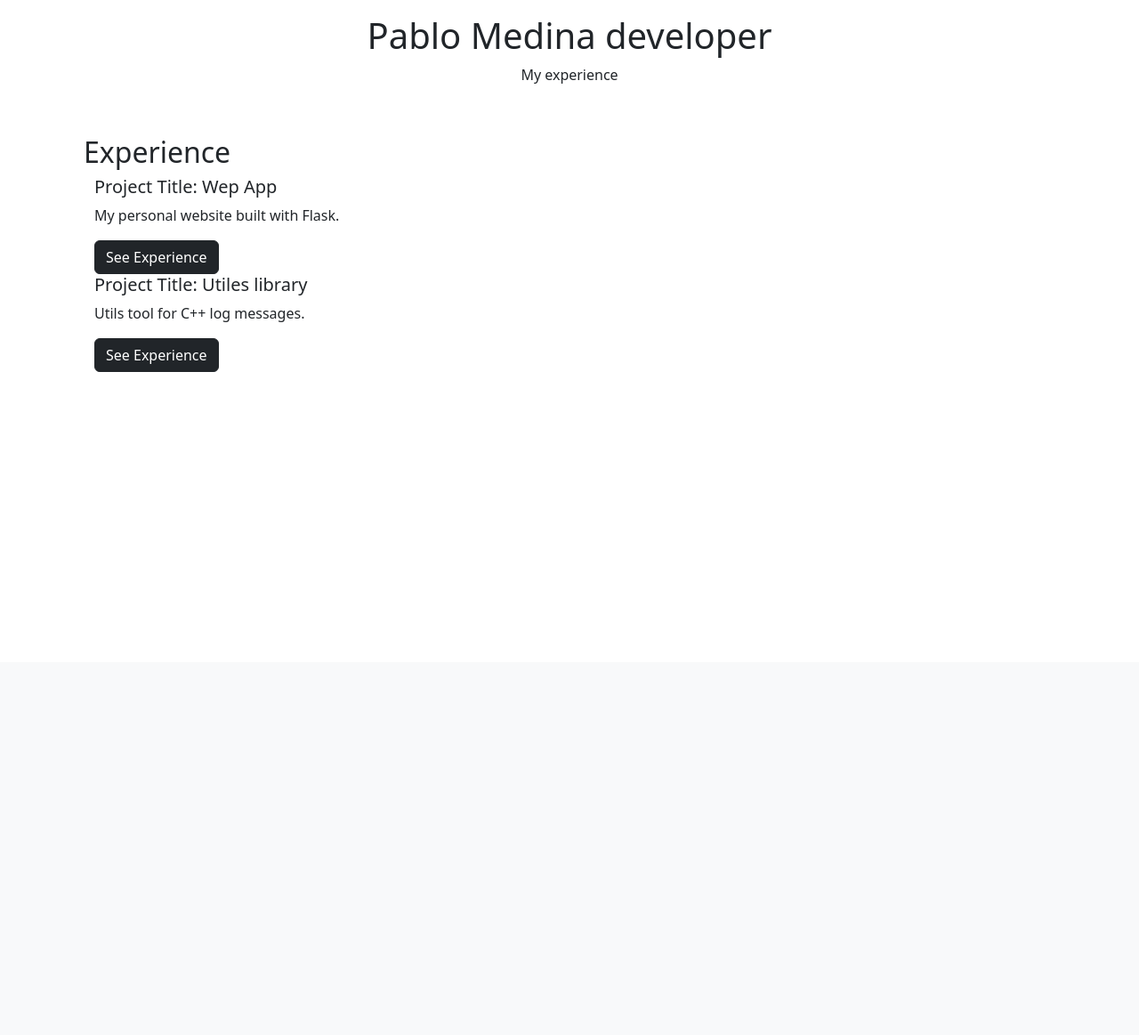
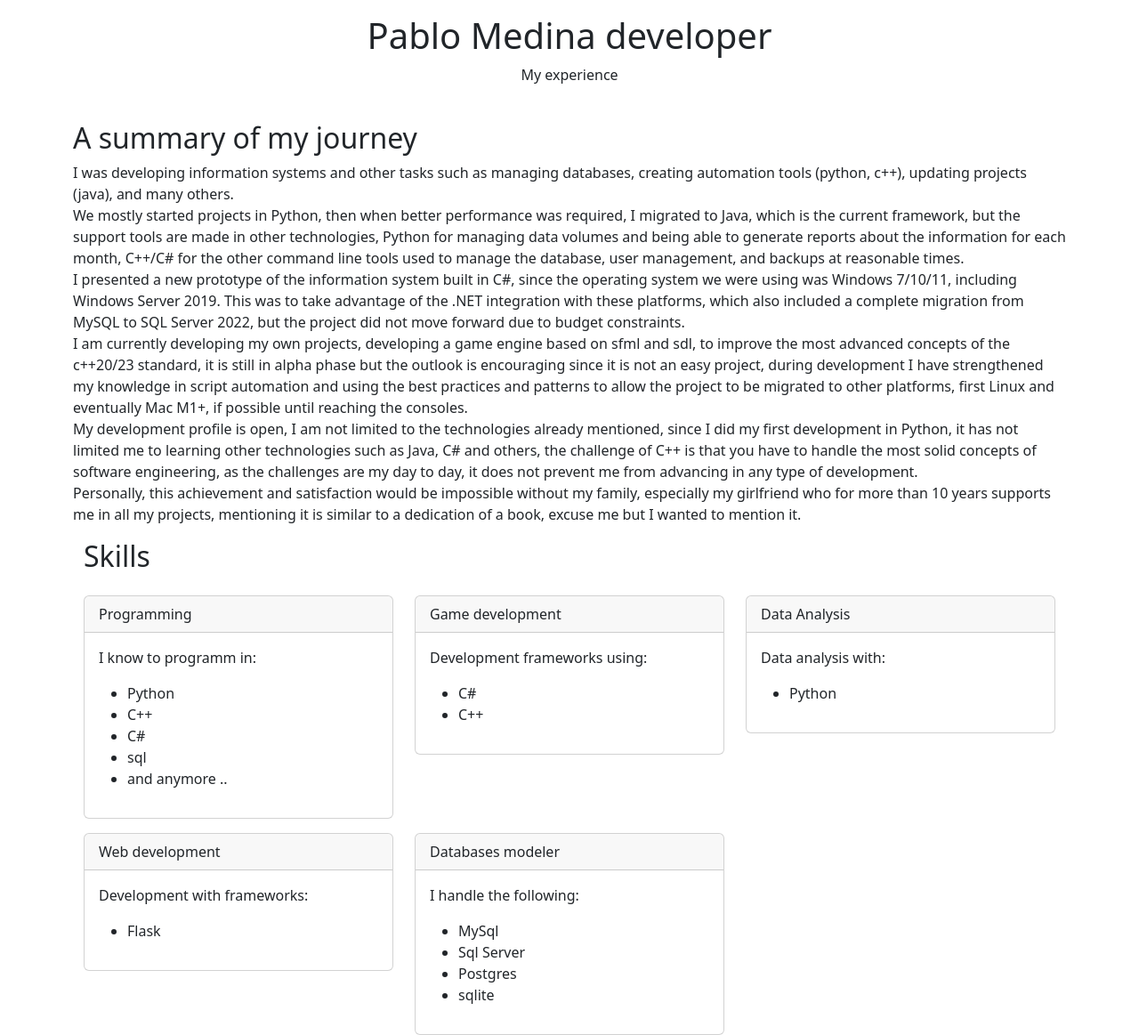
Before and after one commit to pcmasoft/py-flask, a Flask app: page /experience in a window 1280 px wide. Shown: the part 56-1219 px from the top of the page at 89% size. Before the commit the page ends 474 px from the top, so only its background shows below. Run offline with Flask 3, Linux system fonts and the light colour scheme; some libraries are stand-ins or nearby versions.

Commit message:
Update: 15-10-2025  8:50

```diff
--- a/app/templates/experience.html
+++ b/app/templates/experience.html
@@ -8,18 +8,62 @@
     <p>My experience</p>
 </div>
 
-<!-- Projects -->
+<!-- A summary of my journey -->
 <br>
-<div class="container mt-3">
-    <h2> Experience </h2>
-    {%for proj in user_data.projects%}
-    <div class="container">
-        <h5>Project Title: {{proj.project}}</h5>
-        <p>{{proj.description}}</p>
-        <a class="btn btn-dark" href="{{proj.link}}" role="button">See Experience</a>
+<h2>A summary of my journey</h2>
+<p>
+    I was developing information systems and other tasks such as managing databases, creating automation tools (python,
+    c++), updating projects (java), and many others.<br>
+    We mostly started projects in Python, then when better performance was required, I migrated to Java, which is the
+    current framework, but the support tools are made in other technologies,
+    Python for managing data volumes and being able to generate reports about the information for each month,
+    C++/C# for the other command line tools used to manage the database, user management, and backups at reasonable
+    times.<br>
+    I presented a new prototype of the information system built in C#, since the operating system we were using was
+    Windows 7/10/11, including Windows Server 2019. This was to take advantage of the .NET integration with these
+    platforms, which also included a complete migration from MySQL to SQL Server 2022, but the project did not move
+    forward due to budget constraints.<br>
+    I am currently developing my own projects, developing a game engine based on sfml and sdl, to improve the most
+    advanced concepts of the c++20/23 standard,
+    it is still in alpha phase but the outlook is encouraging since it is not an easy project,
+    during development I have strengthened my knowledge in script automation and using the best practices and patterns
+    to allow the project to be migrated to other platforms,
+    first Linux and eventually Mac M1+, if possible until reaching the consoles.<br>
+    My development profile is open, I am not limited to the technologies already mentioned, since I did my first
+    development in Python,
+    it has not limited me to learning other technologies such as Java, C# and others, the challenge of C++ is that you
+    have to handle the most solid concepts of software engineering,
+    as the challenges are my day to day, it does not prevent me from advancing in any type of development.<br>
+    Personally, this achievement and satisfaction would be impossible without my family, especially my girlfriend who
+    for more than 10 years supports me in all my projects,
+    mentioning it is similar to a dedication of a book, excuse me but I wanted to mention it.
+</p>
 
+
+<!-- Skills -->
+<div class="container">
+    <h2>Skills</h2>
+    <div class="row">
+        {%for edu in user_data.education%}
+        <div class="col-4">
+            <div class="card mt-3">
+                <div class="card-header">
+                    {{edu.skill}}
+                </div>
+                <div class="card-body">
+                    <p class="card-text">{{edu.description}}</p>
+                    <ul>
+                        {%for skill in edu.skill_detail%}
+                        <li>
+                            {{skill}}
+                        </li>
+                        {%endfor%}
+                    </ul>
+                </div>
+            </div>
+        </div>
+        {%endfor%}
     </div>
-    {%endfor%}
 </div>
 
 {%endblock%}
```
Also changed, not shown: app/templates/education.html (+6 -26 lines), app/templates/index.html (+3 -25 lines).
